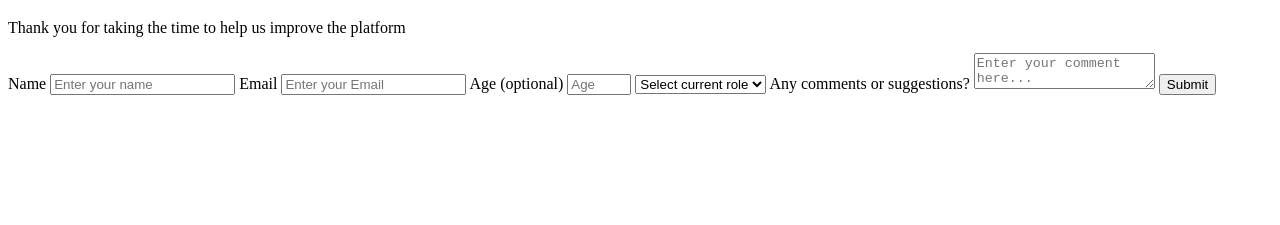
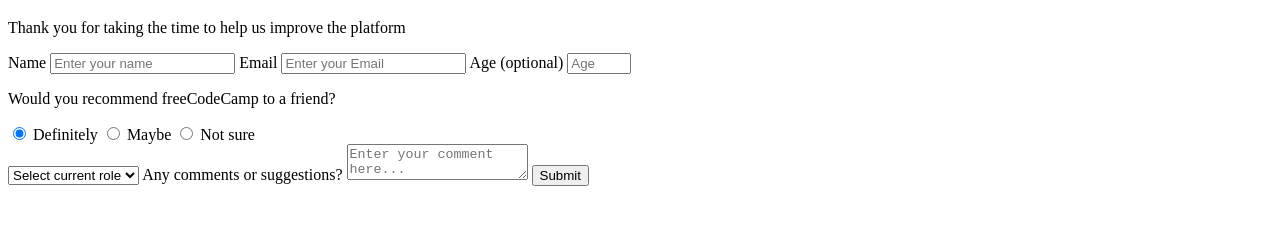
Before and after one commit to Animalfox/Survey-Form, a plain HTML site: page index.html in a window 1280 px wide. Shown: the part 61-286 px from the top of the page. Drawn offline with Linux system fonts and the light colour scheme.

Commit message:
Add user recommend radio button section

```diff
--- a/index.html
+++ b/index.html
@@ -22,6 +22,18 @@
       Age (optional)
       <input id="number" type="number" min="10" max="120" placeholder="Age" />
     </label>
+    <div>
+      <p>Would you recommend freeCodeCamp to a friend?</p>
+      <label for="definitely" id="definitely-label">
+        <input type="radio" name="user-recommend" id="definitely" value="definitely" checked> Definitely
+      </label>
+      <label for="maybe" id="maybe-label">
+        <input type="radio" name="user-recommend" id="maybe" value="maybe"> Maybe
+      </label>
+      <label for="not-sure" id="not-sure-label">
+        <input type="radio" name="user-recommend" id="not-sure" value="not-sure"> Not sure
+      </label>
+    </div>
     <label for="dropdown" id="dropdown-label">
       <select name="dropdown" id="dropdown">
         <option value="">Select current role</option>
```
